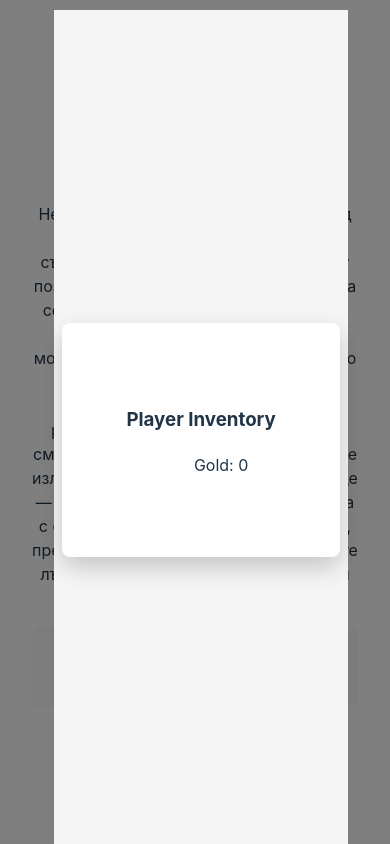
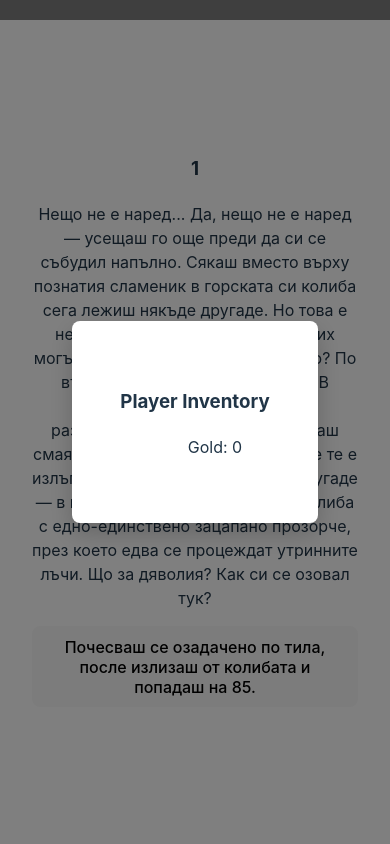
Before and after one commit to DreamersJS/talasymite-se-zavryshtat, a React (Vite) app in the folder textAdventure/: page /game/1 in a window 390 px wide. Both pictures are taken after a click on the picture 30 px from the left and 30 px from the top of the page. Built offline with nearby package versions, Linux system fonts and the light colour scheme.

Commit message:
change instead of null add item quantity for no trade items
fix modal css

to do mobile responsive trade

```diff
--- a/textAdventure/src/App.css
+++ b/textAdventure/src/App.css
@@ -1,4 +1,7 @@
 #root {
+  position: relative;
+  width: 100%;
+  height: 100%;
   max-width: 1280px;
   margin: 0 auto;
   padding: 2rem;
--- a/textAdventure/src/App.jsx
+++ b/textAdventure/src/App.jsx
@@ -1,7 +1,7 @@
 import './App.css';
 import { BrowserRouter, Route, Routes } from 'react-router-dom';
 import { Game } from './components/Game.jsx';
-// import { Header } from './components/Header.jsx';
+// https://talasam-deploy.vercel.app/game/1
 
 function App() {
   return (
--- a/textAdventure/src/components/Game.css
+++ b/textAdventure/src/components/Game.css
@@ -1,7 +1,30 @@
 .game {
   position: relative;
+  width: 100%;
+  height: 100%;
+}
+.modal-overlay {
+  /* close the modal by clicking on black screen*/
+  position: fixed; /* was relative — change to fixed so it covers screen */
+    top: 0;
+    left: 0;
+    width: 100vw;
+    height: 100vh;
+    background-color: rgba(0,0,0,0.5); /* black transparent background */
+    z-index: 100;
+    display: flex;
+    justify-content: center;
+    align-items: center;
 }
 
+/* Modal Container */
+.modal-content {
+  padding: 3rem;
+  background-color: rgb(255, 255, 255);
+  border-radius: 0.5rem;
+  box-shadow: 0 10px 25px rgba(0, 0, 0, 0.2);
+  z-index: 150;
+}
 .trade {
   text-align: center;
   margin: 5px;
--- a/textAdventure/src/components/Header/Header.css
+++ b/textAdventure/src/components/Header/Header.css
@@ -3,7 +3,6 @@ header {
     top: 0;
     left: 0;
     width: 98%;
-    /* margin-right: 3%; */
     padding: 10px 20px 10px 10px; /* top right bottom left */
     display: flex;
     align-items: center;
--- a/textAdventure/src/components/Header/Header.jsx
+++ b/textAdventure/src/components/Header/Header.jsx
@@ -1,48 +1,35 @@
 import './Header.css'
 import bag from '/img/bag.jpeg';
 import { initialAdventureDiary as adventureDiary } from '../../data/adventureDiary';
-import { itemsData } from '../../data/itemsData';
-import React, { useEffect, useState } from 'react';
+import React, { useState } from 'react';
 import { Inventory } from '../Inventory/Inventory';
 
 export const Header = () => {
-    /*
-    Inventory- for player to see items and descriptions only not intended for trade
-    */
     const [isModalVisible, setIsModalVisible] = useState(false);
-
     const toggleModal = () => {
         setIsModalVisible(prev => !prev);
     };
 
     return (
         <header>
-
-            {!isModalVisible && (<div>
-                {/* <button onClick={toggleModal}> */}
+            {!isModalVisible && (
+                <div>
                     <img src={bag} onClick={toggleModal} style={{ height: '40px' }} alt="Inventory" />
-                {/* </button> */}
                 </div>)}
 
             {isModalVisible && (
-                <div className="modal" id="inventory-modal">
-                    <div className="modal-overlay" onClick={toggleModal}></div>
+                <div className="modal-overlay"  onClick={toggleModal}>
                     <div className="modal-content">
                         {adventureDiary.bagCarrier && (
-                            <>
                             <div>
                                 <p>Bag Holder: <br />{adventureDiary.bagCarrier}</p>
                             </div>
-                            </>
                         )}
-
                         {adventureDiary.secret.show && (
-                            <>
                             <div>
                                 <h3>Secret</h3>
                                 <div >{adventureDiary.secret.text}</div>
                             </div>
-                            </>
                         )}
 
                         <div className="">
--- a/textAdventure/src/components/Inventory/Inventory.css
+++ b/textAdventure/src/components/Inventory/Inventory.css
@@ -1,36 +1,3 @@
-.modal-overlay  {
-    position: absolute; /* needed to close the modal */
-    inset: 0;
-    z-index: 130;
-    background-color:whitesmoke
-}
-/* Modal Wrapper */
-.modal {
-    /* u can see tha background text with that behind a black-transparent screen */
-    position: relative;
-    inset: 0;
-    z-index: 50;
-    display: flex;
-    justify-content: center;
-    align-items: center;
-    padding: 0.5rem;
-    min-height: 100vh;
-    max-width: 100vw;
-    margin: 0 auto;
-  }
-  /* Modal Container */
-.modal-content {
-    position: relative;
-    width: 100%;
-    height:60%;
-    padding: 4rem;
-    background-color: rgb(255, 255, 255);
-    border-radius: 0.5rem;
-    box-shadow: 0 10px 25px rgba(0, 0, 0, 0.2);
-    /* overflow: scroll; */
-    z-index: 150;
-  }
-
 .quantity-minus {
   width: 0;
   height: 0;
@@ -85,7 +52,8 @@
   visibility: hidden;
   opacity: 0;
   position: absolute;
-    bottom: 125%; /* Show above the item */
+  bottom: 125%;
+  /* Show above the item */
   left: 50%;
   transform: translateX(-50%);
   background-color: #373737e6;
--- a/textAdventure/src/components/Inventory/Inventory.jsx
+++ b/textAdventure/src/components/Inventory/Inventory.jsx
@@ -30,7 +30,7 @@ export const Inventory = ({ title, inventory, onTrade, tradeAction, prices }) =>
               <li key={item}>
                 <strong>{itemData.displayName}</strong>
                 {itemData.sellable == false && <span className="unsellable-note">(Not sellable)</span>}
-                <ul className="mushroom-list">
+                <ul>
                   {Object.entries(itemData).map(([key, subItem]) => {
                     if (
                       ['quantity', 'displayName', 'sellable'].includes(key) ||
@@ -38,7 +38,7 @@ export const Inventory = ({ title, inventory, onTrade, tradeAction, prices }) =>
                     ) return null;
 
                     return (
-                      <li key={key} className="mushroom-entry tooltip-wrapper">
+                      <li key={key} className="tooltip-wrapper">
                         <p>
                           <span><img src={subItem.picture} alt="Mushrooms" style={{ height: '25px' }} /></span>
                           {subItem.displayName}
@@ -55,15 +55,12 @@ export const Inventory = ({ title, inventory, onTrade, tradeAction, prices }) =>
           }
 
           return (
-            <div className='inventoryModal'>
+            <div>
               <li key={item}>
-              {/* {item} */}
                 <div className="tooltip-wrapper">
-
                   <strong>
                     {itemsData[item].displayName}
                   </strong>
-
                   {
                     itemsData[item].description && itemsData[item]?.showDescription !== false && (
                       <span className='tooltip-text'>
@@ -71,7 +68,6 @@ export const Inventory = ({ title, inventory, onTrade, tradeAction, prices }) =>
                       </span>
                     )
                   }
-
                   {/* sellable */}
                   <>
                     {tradeAction && prices && prices[item] && itemsData[item]?.sellable !== false ? (
@@ -95,12 +91,13 @@ export const Inventory = ({ title, inventory, onTrade, tradeAction, prices }) =>
                           {tradeAction}
                         </button>
                       </>
-                  ) : tradeAction!=="no"?
-                  <span className="unsellable-note">(Not sellable)</span>:
-                  null
+                    ) : tradeAction !== "no" ?
+                      // Not sellable items in trading
+                      <span className="unsellable-note">(Not sellable)</span> :
+                      // Inventory items quantity(no trading)
+                      <span> x{inventory.bag[item].quantity}</span>
                     }
                   </>
-
                 </div>
               </li>
             </div>
```
Also changed, not shown: textAdventure/src/components/Game.jsx (+7 -7 lines). Lines whose indentation alone changed are shown as unchanged.
